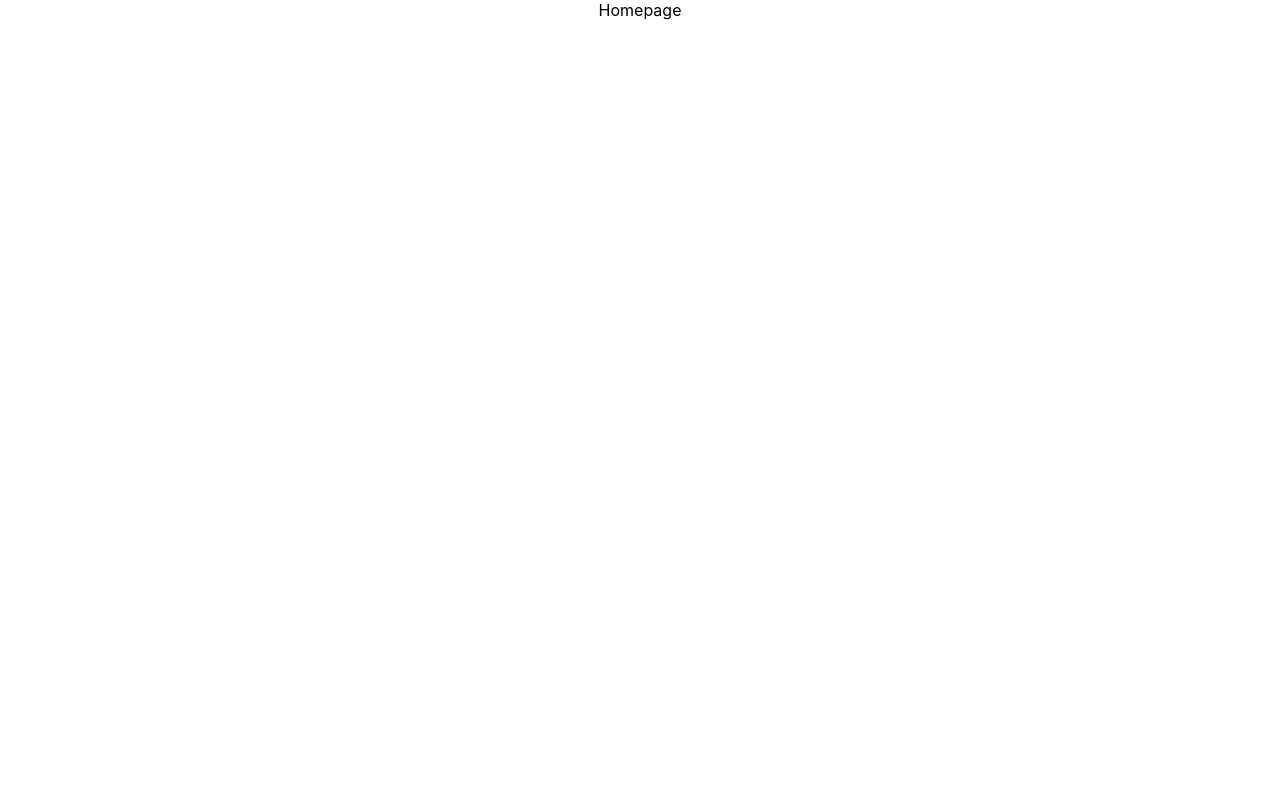
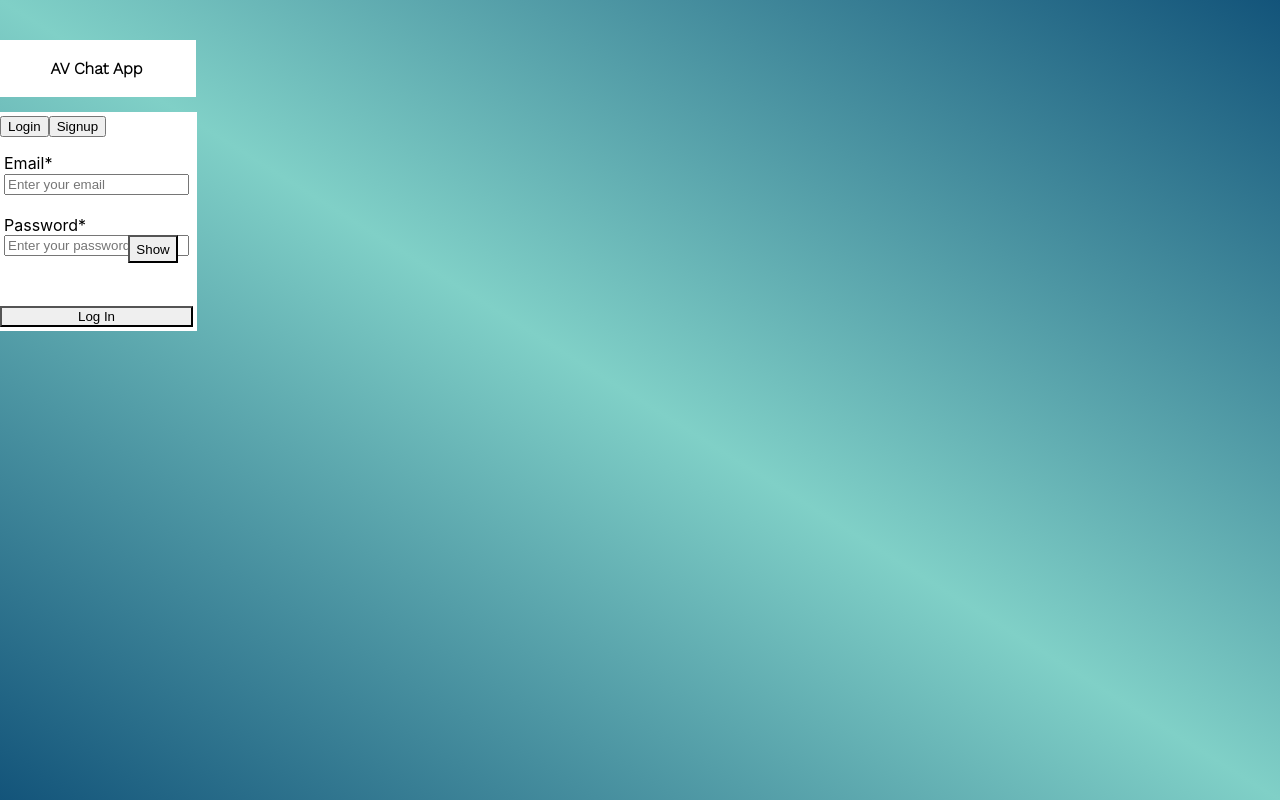
Before and after one commit to AmanvC/ChatApp, a React (Create React App) app in the folder client/: page / in a window 1280 px wide. Built offline with nearby package versions, Linux system fonts and the light colour scheme; the HTML template or start-up script is replaced by a standard one.

Commit message:
Created UI for home page, login and register components

```diff
--- a/client/src/App.css
+++ b/client/src/App.css
@@ -1,38 +1,7 @@
+@import url("https://fonts.googleapis.com/css2?family=Work+Sans:wght@300&display=swap");
+
 .App {
-  text-align: center;
-}
-
-.App-logo {
-  height: 40vmin;
-  pointer-events: none;
-}
-
-@media (prefers-reduced-motion: no-preference) {
-  .App-logo {
-    animation: App-logo-spin infinite 20s linear;
-  }
-}
-
-.App-header {
-  background-color: #282c34;
   min-height: 100vh;
   display: flex;
-  flex-direction: column;
-  align-items: center;
-  justify-content: center;
-  font-size: calc(10px + 2vmin);
-  color: white;
+  background: linear-gradient(to top right, #13547a, #80d0c7, #13547a);
 }
-
-.App-link {
-  color: #61dafb;
-}
-
-@keyframes App-logo-spin {
-  from {
-    transform: rotate(0deg);
-  }
-  to {
-    transform: rotate(360deg);
-  }
-}
--- /dev/null
+++ b/client/src/components/login/Login.jsx
@@ -0,0 +1,73 @@
+import {
+  Button,
+  FormControl,
+  FormLabel,
+  Input,
+  InputGroup,
+  InputRightElement,
+  VStack,
+} from "@chakra-ui/react";
+import React, { useState } from "react";
+
+const Login = () => {
+  const [inputs, setInputs] = useState({
+    email: "",
+    password: "",
+  });
+  const [showPassword, setShowPassword] = useState(false);
+  const [submittingForm, setSubmittingForm] = useState(false);
+
+  const handleChangeInput = (e) => {
+    setInputs((prev) => ({ ...prev, [e.target.name]: e.target.value }));
+  };
+
+  const handleSubmit = () => {
+    setSubmittingForm(true);
+  };
+
+  return (
+    <VStack spacing="20px">
+      <FormControl isRequired>
+        <FormLabel>Email</FormLabel>
+        <Input
+          type="email"
+          name="email"
+          placeholder="Enter your email"
+          onChange={handleChangeInput}
+        />
+      </FormControl>
+      <FormControl isRequired>
+        <FormLabel>Password</FormLabel>
+        <InputGroup>
+          <Input
+            type={showPassword ? "text" : "password"}
+            name="password"
+            placeholder="Enter your password"
+            onChange={handleChangeInput}
+          />
+          <InputRightElement width="4.5rem">
+            <Button
+              h="1.75rem"
+              size="sm"
+              onClick={() => setShowPassword(!showPassword)}
+            >
+              {showPassword ? "Hide" : "Show"}
+            </Button>
+          </InputRightElement>
+        </InputGroup>
+      </FormControl>
+      <Button
+        colorScheme="teal"
+        width="100%"
+        style={{ marginTop: 30 }}
+        isLoading={submittingForm}
+        loadingText="Logging In"
+        onClick={handleSubmit}
+      >
+        Log In
+      </Button>
+    </VStack>
+  );
+};
+
+export default Login;
--- /dev/null
+++ b/client/src/components/signup/Signup.jsx
@@ -0,0 +1,152 @@
+import React, { useState } from "react";
+import {
+  Button,
+  FormControl,
+  FormErrorMessage,
+  FormHelperText,
+  FormLabel,
+  Image,
+  Input,
+  InputGroup,
+  InputRightElement,
+  VStack,
+  HStack,
+} from "@chakra-ui/react";
+
+const Signup = () => {
+  const [inputs, setInputs] = useState({
+    name: "",
+    email: "",
+    password: "",
+    confirmPassword: "",
+    picture: "",
+  });
+  const [showPassword, setShowPassword] = useState(false);
+  const [showConfirmPassword, setShowConfirmPassword] = useState(false);
+  const [submittingForm, setSubmittingForm] = useState(false);
+  const [uploadedPicture, setUploadedPicture] = useState(null);
+
+  const isPasswordSame = inputs.password === inputs.confirmPassword;
+
+  const handleChangeInput = (e) => {
+    setInputs((prev) => ({ ...prev, [e.target.name]: e.target.value }));
+  };
+
+  const handleFileUpload = (e) => {};
+
+  const handleSubmit = async () => {
+    setSubmittingForm(true);
+    console.log(inputs);
+  };
+
+  return (
+    <VStack spacing="20px">
+      <FormControl isRequired>
+        <FormLabel>Name</FormLabel>
+        <Input
+          type="text"
+          name="name"
+          placeholder="Enter your name"
+          onChange={handleChangeInput}
+        />
+      </FormControl>
+      <FormControl isRequired>
+        <FormLabel>Email</FormLabel>
+        <Input
+          type="email"
+          name="email"
+          placeholder="Enter your email"
+          onChange={handleChangeInput}
+        />
+        <FormHelperText>We'll never share your email.</FormHelperText>
+      </FormControl>
+      <FormControl isRequired>
+        <FormLabel>Password</FormLabel>
+        <InputGroup>
+          <Input
+            type={showPassword ? "text" : "password"}
+            name="password"
+            placeholder="Enter your password"
+            onChange={handleChangeInput}
+          />
+          <InputRightElement width="4.5rem">
+            <Button
+              h="1.75rem"
+              size="sm"
+              onClick={() => setShowPassword(!showPassword)}
+            >
+              {showPassword ? "Hide" : "Show"}
+            </Button>
+          </InputRightElement>
+        </InputGroup>
+      </FormControl>
+      <FormControl isRequired isInvalid={!isPasswordSame}>
+        <FormLabel>Confirm Password</FormLabel>
+        <InputGroup>
+          <Input
+            type={showConfirmPassword ? "text" : "password"}
+            name="confirmPassword"
+            placeholder="Confirm Password"
+            onChange={handleChangeInput}
+          />
+          <InputRightElement width="4.5rem">
+            <Button
+              h="1.75rem"
+              size="sm"
+              onClick={() => setShowConfirmPassword(!showConfirmPassword)}
+            >
+              {showConfirmPassword ? "Hide" : "Show"}
+            </Button>
+          </InputRightElement>
+        </InputGroup>
+        {!isPasswordSame ? (
+          <FormErrorMessage>Passwords should match!</FormErrorMessage>
+        ) : null}
+      </FormControl>
+      <VStack w="100%" d="flex" alignItems="flex-start">
+        <FormControl>
+          <FormLabel textDecoration="underline" cursor="pointer">
+            Upload picture
+          </FormLabel>
+          <Input
+            type="file"
+            p="1.5"
+            display="none"
+            accept="image/*"
+            onClick={(e) => (e.target.value = null)}
+            onChange={(e) => setUploadedPicture(e.target.files[0])}
+          />
+        </FormControl>
+        {uploadedPicture && (
+          <HStack>
+            <Image
+              borderRadius="full"
+              boxSize="80px"
+              objectFit="cover"
+              src={URL.createObjectURL(uploadedPicture)}
+            />
+            <Button
+              size="xs"
+              colorScheme="red"
+              onClick={() => setUploadedPicture(null)}
+            >
+              Delete
+            </Button>
+          </HStack>
+        )}
+      </VStack>
+      <Button
+        colorScheme="teal"
+        width="100%"
+        style={{ marginTop: 30 }}
+        isLoading={submittingForm}
+        loadingText="Signing Up"
+        onClick={handleSubmit}
+      >
+        Sign Up
+      </Button>
+    </VStack>
+  );
+};
+
+export default Signup;
--- a/client/src/pages/homepage/Homepage.jsx
+++ b/client/src/pages/homepage/Homepage.jsx
@@ -1,7 +1,64 @@
+import Login from "../../components/login/Login";
+import Signup from "../../components/signup/Signup";
 import "./homepage.scss";
+import {
+  Box,
+  Container,
+  Tab,
+  TabList,
+  TabPanel,
+  TabPanels,
+  Tabs,
+  Text,
+} from "@chakra-ui/react";
 
 const Homepage = () => {
-  return <div className="homepage">Homepage</div>;
+  return (
+    <Container maxW="xl" centerContent>
+      <Box
+        d="flex"
+        justifyContent="center"
+        p="3"
+        bg="white"
+        m="40px 0 15px 0"
+        borderRadius="lg"
+        borderWidth="1px"
+        w="100%"
+      >
+        <Text
+          fontSize="4xl"
+          fontFamily="Work sans"
+          fontWeight="600"
+          textAlign="center"
+        >
+          AV Chat App
+        </Text>
+      </Box>
+      <Box
+        bg="white"
+        w="100%"
+        p="4"
+        borderRadius="lg"
+        borderWidth="1px"
+        mb="40px"
+      >
+        <Tabs isFitted variant="soft-rounded" colorScheme="cyan">
+          <TabList mb="1em">
+            <Tab>Login</Tab>
+            <Tab>Signup</Tab>
+          </TabList>
+          <TabPanels>
+            <TabPanel>
+              <Login />
+            </TabPanel>
+            <TabPanel>
+              <Signup />
+            </TabPanel>
+          </TabPanels>
+        </Tabs>
+      </Box>
+    </Container>
+  );
 };
 
 export default Homepage;
```
